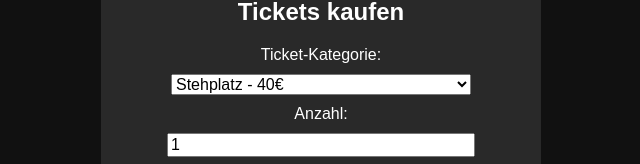
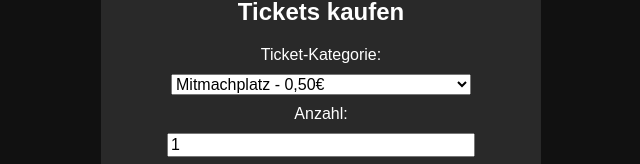
Before and after one commit to MGETZ-io/sandroistgay, a plain HTML site: page datenschutz.html in a window 1280 px wide. Shown: the part 217-381 px from the top of the page, without its empty margins (319-959 px from the left). Drawn offline with Linux system fonts and the light colour scheme.

Commit message:
Update datenschutz.html

```diff
--- a/datenschutz.html
+++ b/datenschutz.html
@@ -69,9 +69,9 @@
 
         <label for="ticketType">Ticket-Kategorie:</label>
         <select id="ticketType">
-            <option value="40">Stehplatz - 40€</option>
-            <option value="60">Sitzplatz - 60€</option>
-            <option value="120">VIP - 120€</option>
+            <option value="0,50">Mitmachplatz - 0,50€</option>
+            <option value="0,20">Stehplatz - 0,20€</option>
+            <option value="0">Draußen warten - 0€</option>
         </select>
 
         <label for="ticketCount">Anzahl:</label>
```
